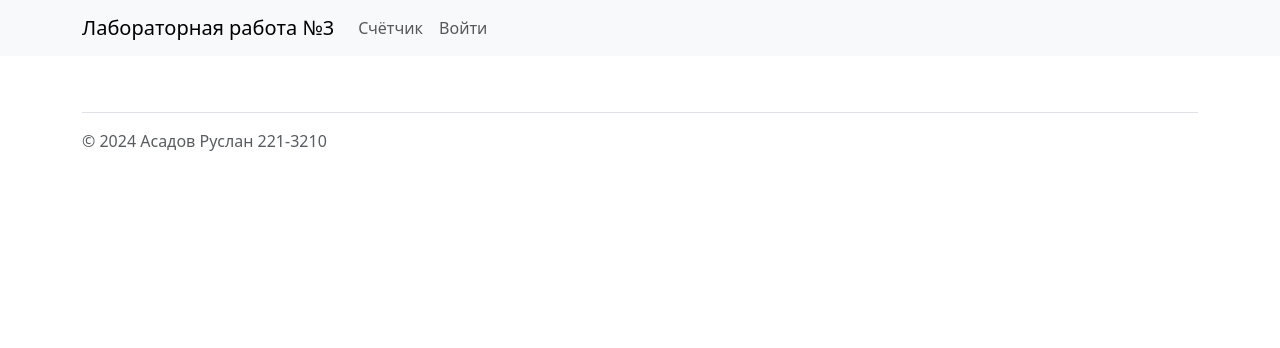
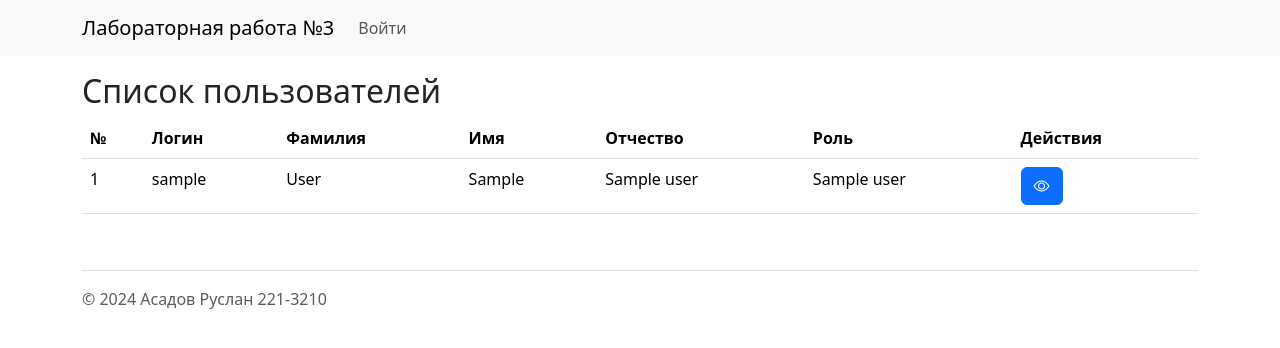
Before and after one commit to Ru5rik/asadov-221-3210-web-dev-2024-2, a Flask app: template lab4/app/templates/index.html in a window 1280 px wide. Shown: the top 348 px of the page. Run offline with Flask 3, Linux system fonts and the light colour scheme; the template is opened without the code that fills it: most values are stand-ins (such as "Sample title", 1, 10 or a date in 2020).

Commit message:
update lab4

```diff
--- a/lab4/app/app.py
+++ b/lab4/app/app.py
@@ -1,6 +1,9 @@
+import re
 from flask import Flask, render_template, make_response, url_for, redirect, request, session, flash
 from flask_login import LoginManager, UserMixin, logout_user, login_user, login_required
 from mysqldb import DBConnector
+from mysql.connector.errors import DatabaseError
+
 
 app = Flask(__name__)
 application = app
@@ -14,35 +17,163 @@ login_manager.login_view = 'auth'
 login_manager.login_message = 'Для продолжения необходимо пройти авторизацию'
 login_manager.login_message_category = 'warning'
 
+
 class User(UserMixin):
     def __init__(self, id, login):
         self.id = id
         self.login = login
 
+
+CREATE_USER_FIELDS = ['login', 'password', 'last_name',
+                      'first_name', 'middle_name', 'role_id']
+EDIT_USER_FIELDS = ['last_name', 'first_name', 'middle_name', 'role_id']
+
+
+def get_user(id):
+    query = ("SELECT Users.ID as id, Users.Login as login, Users.LastName as last_name, "
+             "Users.FirstName as first_name, Users.MiddleName as middle_name, RoleID as role_id, Roles.Name as role_name "
+             "FROM Users LEFT JOIN Roles ON Users.RoleID = Roles.ID WHERE Users.ID = %s")
+    with db_connector.connect().cursor(named_tuple=True) as cursor:
+        cursor.execute(query, (id, ))
+        return cursor.fetchone()
+
+
+def get_roles():
+    query = "SELECT ID as id, Name as name FROM Roles"
+
+    with db_connector.connect().cursor(named_tuple=True) as cursor:
+        cursor.execute(query)
+        roles = cursor.fetchall()
+    return roles
+
+
 @login_manager.user_loader
 def load_user(user_id):
-    query = 'SELECT ID, Login FROM Users WHERE ID=%s'
-    with db_connector.connect().cursor(named_tuple=True) as cursor:
-        cursor.execute(query, (user_id,))
-        user = cursor.fetchone()
+    user = get_user(user_id)
     if user:
-        return User(user_id, user.Login)
+        return User(user_id, user.login)
     return None
+
 
 @app.route('/')
 def index():
-    url = request.url
-    return render_template('index.html', url=url)
+    query = ("SELECT Users.ID as id, Users.Login as login, Users.LastName as last_name, "
+             "Users.FirstName as first_name, Users.MiddleName as middle_name, Roles.Name as role_name "
+             "FROM Users LEFT JOIN Roles ON Users.RoleID = Roles.ID")
 
-@app.route('/counter')
-def counter():
-    session['counter'] = session.get('counter', 0) + 1
-    return render_template('counter.html')
+    with db_connector.connect().cursor(named_tuple=True) as cursor:
+        cursor.execute(query)
+        data = cursor.fetchall()
 
-@app.route('/secret')
+    return render_template("index.html", users=data)
+
+
+def get_form_data(required_fields):
+    user = {}
+    for field in required_fields:
+        user[field] = request.form.get(field) or None
+    return user
+
+
+def validate_form(user, fields):
+    regex = {'login': r'^[\da-zA-Z]{5,}$',
+             'password': r'^(?=.*\d)(?=.*[A-ZА-Я])(?=.*[a-zа-я])(?=.*[\~\!\?\@\#\$\%\^'\
+             r'\&\*\_\-\+\(\)\[\]\{\}\>\<\/\\\|\"\'\.\,\:\;]*)([^\s]){8,128}$',
+             'last_name': r'^[a-zA-Zа-яА-Я]+$',
+             'first_name': r'^[a-zA-Zа-яА-Я]+$'}
+    errors = {}
+    is_error = False
+    for field in fields:
+        errors[field] = True
+        if user.get(field):
+            errors[field] = re.search(regex[field], user[field]) == None
+            is_error = is_error or errors[field]
+    return errors, is_error
+
+@app.route('/<int:user_id>/info')
+def user_info(user_id):
+    user = get_user(user_id)
+    return render_template("user_info.html", user=user)
+
+
+@app.route('/new', methods=['GET', 'POST'])
 @login_required
-def secret():
-    return render_template('secret.html')
+def create_user():
+    user = {}
+    errors = {}
+    roles = get_roles()
+    if request.method == 'POST':
+        user = get_form_data(CREATE_USER_FIELDS)
+        errors, is_error = validate_form(user, CREATE_USER_FIELDS[:4])
+        if is_error:
+            flash(f'Ошибка создания пользователя!', category="danger")
+            return render_template("user_form.html", user=user, roles=roles, errors=errors)
+
+        query = ("INSERT INTO Users "
+                 "(Login, PassHash, LastName, FirstName, MiddleName, RoleID) "
+                 "VALUES (%(login)s, SHA2(%(password)s, 256), "
+                 "%(last_name)s, %(first_name)s, %(middle_name)s, %(role_id)s)")
+        try:
+            with db_connector.connect().cursor(named_tuple=True) as cursor:
+                cursor.execute(query, user)
+                db_connector.connect().commit()
+            return redirect(url_for('index'))
+        except DatabaseError as error:
+            flash(f'Ошибка создания пользователя! {error}', category="danger")
+            db_connector.connect().rollback()
+
+    return render_template("user_form.html", user=user, roles=roles, errors=errors)
+
+
+@app.route('/<int:user_id>/edit', methods=['GET', 'POST'])
+@login_required
+def edit_user(user_id):
+    roles = get_roles()
+    user = get_user(user_id)
+    errors = {}
+    if request.method == "POST":
+        user = get_form_data(EDIT_USER_FIELDS)
+        errors, is_error = validate_form(user, EDIT_USER_FIELDS[:2])
+        if is_error:
+            flash(f'Ошибка создания пользователя!', category="danger")
+            return render_template("edit_user.html", user=user, roles=roles, errors=errors)
+
+        user['user_id'] = user_id
+        query = ("UPDATE Users "
+                 "SET LastName=%(last_name)s, FirstName=%(first_name)s, "
+                 "MiddleName=%(middle_name)s, RoleID=%(role_id)s "
+                 "WHERE ID=%(user_id)s")
+
+        try:
+            with db_connector.connect().cursor(named_tuple=True) as cursor:
+                cursor.execute(query, user)
+                db_connector.connect().commit()
+
+            flash("Запись пользователя успешно обновлена", category="success")
+            return redirect(url_for('index'))
+        except DatabaseError as error:
+            flash(
+                f'Ошибка редактирования пользователя! {error}', category="danger")
+            db_connector.connect().rollback()
+    return render_template("edit_user.html", user=user, roles=roles, errors=errors)
+
+
+@app.route('/<int:user_id>/delete', methods=["POST"])
+@login_required
+def delete_user(user_id):
+    query = "DELETE FROM Users WHERE ID=%s"
+    try:
+        with db_connector.connect().cursor(named_tuple=True) as cursor:
+            cursor.execute(query, (user_id, ))
+            db_connector.connect().commit()
+
+        flash("Запись пользователя успешно удалена", category="success")
+    except DatabaseError as error:
+        flash(f'Ошибка удаления пользователя! {error}', category="danger")
+        db_connector.connect().rollback()
+
+    return redirect(url_for('index'))
+
 
 @app.route('/auth', methods=['GET', 'POST'])
 def auth():
@@ -66,12 +197,8 @@ def auth():
     flash('Логин или пароль неправильный!', category='danger')
     return render_template('auth.html')
 
+
 @app.route('/logout')
 def logout():
     logout_user()
     return redirect(url_for('index'))
-
-@app.route('/users')
-def users():
-
-    return render_template('users.html')
--- /dev/null
+++ b/lab4/app/static/delete_user.js
@@ -0,0 +1,17 @@
+"use strict"
+
+function fillModal(event) {
+    let deleteUrl = event.relatedTarget.dataset.deleteUrl;
+    let name = event.relatedTarget.dataset.name;
+
+    let title = event.target.querySelector(".modal-title");
+    title.innerHTML = "Вы уверены, что хотите удалить пользователя " + name;
+
+    let modalForm = event.target.querySelector("form");
+    modalForm.action = deleteUrl;
+}
+
+window.onload = function () {
+    let deleteModal = document.getElementById("delete-modal");
+    deleteModal.addEventListener("show.bs.modal", fillModal);
+}
--- a/lab4/app/templates/base.html
+++ b/lab4/app/templates/base.html
@@ -11,7 +11,7 @@
     {% if title %}
     {{ title }}
     {% else %}
-    Лабораторная работа №3
+    Лабораторная работа №4
     {% endif %}
   </title>
 </head>
@@ -28,22 +28,12 @@
         <div class="collapse navbar-collapse" id="navbarSupportedContent">
           <ul class="navbar-nav me-auto mb-2 mb-lg-0">
             <li class="nav-item">
-              <a class="nav-link {% if request.endpoint == 'counter' %}active{% endif %}"
-                href="{{ url_for('counter')}}">Счётчик</a>
-            </li>
-            {% if current_user.is_authenticated %}
-            <li class="nav-item">
-              <a class="nav-link {% if request.endpoint == 'secret' %}active{% endif %}"
-                href="{{ url_for('secret')}}">TopSecret</a>
-            </li>
-            {% endif %}
-            <li class="nav-item">
               {% if current_user.is_authenticated %}
               <a class="nav-link {% if request.endpoint == 'logout' %}active{% endif %}"
                 href="{{ url_for('logout') }}">Выйти</a>
               {% else %}
               <a class="nav-link {% if request.endpoint == 'auth' %}active{% endif %}"
-              href="{{ url_for('auth') }}">Войти</a>
+                href="{{ url_for('auth') }}">Войти</a>
               {% endif %}
 
             </li>
@@ -56,10 +46,10 @@
   <main>
     <div class="container py-3">
       {% for category, msg in get_flashed_messages(true) %}
-        <div class="alert alert-{{ category }}">
-            {{ msg }}
-        </div>
-        {% endfor %}
+      <div class="alert alert-{{ category }}">
+        {{ msg }}
+      </div>
+      {% endfor %}
       {% block content %}
 
       {% endblock content %}
@@ -75,5 +65,7 @@
 
 <script src="https://cdn.jsdelivr.net/npm/bootstrap@5.3.3/dist/js/bootstrap.bundle.min.js"
   integrity="sha384-YvpcrYf0tY3lHB60NNkmXc5s9fDVZLESaAA55NDzOxhy9GkcIdslK1eN7N6jIeHz" crossorigin="anonymous"></script>
+<script src="https://cdn.jsdelivr.net/npm/@popperjs/core@2.11.8/dist/umd/popper.min.js"
+  integrity="sha384-I7E8VVD/ismYTF4hNIPjVp/Zjvgyol6VFvRkX/vR+Vc4jQkC+hVqc2pM8ODewa9r" crossorigin="anonymous"></script>
 
 </html>
--- a/lab4/app/templates/counter.html
+++ /dev/null
@@ -1,5 +0,0 @@
-{% extends 'base.html' %}
-
-{% block content %}
-<h3>Количетсво посещений вами: {{ session['counter'] }}</h3>
-{% endblock %}
--- a/lab4/app/templates/index.html
+++ b/lab4/app/templates/index.html
@@ -1,6 +1,69 @@
 {% extends 'base.html' %}
 
 {% block content %}
+<link rel="stylesheet" href="https://cdn.jsdelivr.net/npm/bootstrap-icons@1.11.3/font/bootstrap-icons.min.css">
 
+<h2>Список пользователей</h2>
+<table class="table">
+    <thead>
+        <tr>
+            <th>№</th>
+            <th>Логин</th>
+            <th>Фамилия</th>
+            <th>Имя</th>
+            <th>Отчество</th>
+            <th>Роль</th>
+            <th>Действия</th>
+        </tr>
+    </thead>
+    <tbody>
+        {% for user in users %}
+        <tr>
+            <td>{{ loop.index }}</td>
+            <td>{{ user.login }}</td>
+            <td>{{ user.last_name }}</td>
+            <td>{{ user.first_name }}</td>
+            <td>{{ user.middle_name or '' }}</td>
+            <td>{{ user.role_name or 'Нет роли' }}</td>
+            <td>
+                <a class="btn btn-primary" href="{{ url_for('user_info', user_id=user.id) }}">
+                    <i class="bi bi-eye"></i></a>
+                {% if current_user.is_authenticated %}
+                <a class="btn btn-primary" href="{{ url_for('edit_user', user_id=user.id) }}">
+                    <i class="bi bi-pencil"></i></a>
+                <button type="button" class="btn btn-danger" data-bs-toggle="modal" data-bs-target="#delete-modal"
+                    data-delete-url="{{ url_for('delete_user', user_id=user.id) }}"
+                    data-name="{{ user.last_name ~ ' ' ~ user.first_name ~ ' ' ~ (user.middle_name or '') }}">
+                    <i class="bi bi-trash"></i></button>
+                {% endif %}
+            </td>
+        </tr>
+        {% endfor %}
+    </tbody>
+</table>
+{% if current_user.is_authenticated %}
+<a class="btn btn-primary" href="{{ url_for('create_user') }}">Создать пользователя</a>
+{% endif %}
 
+<div class="modal" id="delete-modal" tabindex="-1">
+    <div class="modal-dialog">
+        <div class="modal-content">
+            <div class="modal-header">
+                <h5 class="modal-title">Вы уверены, что хотите удалить пользователя</h5>
+                <button type="button" class="btn-close" data-bs-dismiss="modal" aria-label="Close"></button>
+            </div>
+            <div class="modal-body">
+                <p>Вы уверены, что хотите удалить этого пользователя?</p>
+            </div>
+            <div class="modal-footer">
+                <button type="button" class="btn btn-secondary" data-bs-dismiss="modal">Нет</button>
+                <form action="" method="post">
+                    <button type="submit" class="btn btn-danger">Да</button>
+                </form>
+            </div>
+        </div>
+    </div>
+</div>
+
+<script src="{{ url_for('static', filename='delete_user.js') }}"></script>
 {% endblock %}
--- a/lab4/app/templates/secret.html
+++ /dev/null
@@ -1,5 +0,0 @@
-{% extends 'base.html' %}
-
-{% block content %}
-<h3>Страница для авторизованных пользователей!</h3>
-{% endblock %}
```
Also changed, not shown: lab4/app/templates/edit_user.html (added, +8 -0 lines), lab4/app/templates/macros.html (added, +53 -0 lines), lab4/app/templates/user_form.html (added, +8 -0 lines), lab4/app/templates/user_info.html (added, +26 -0 lines).
